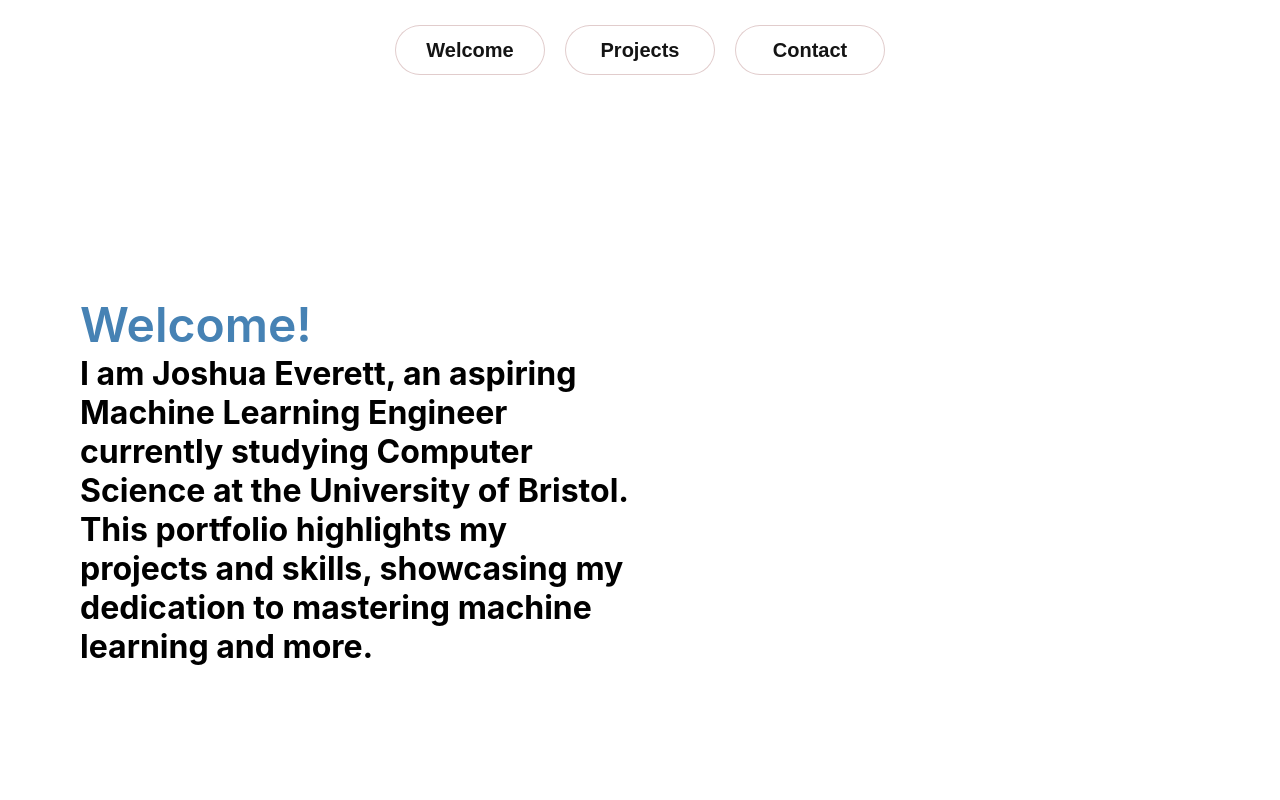
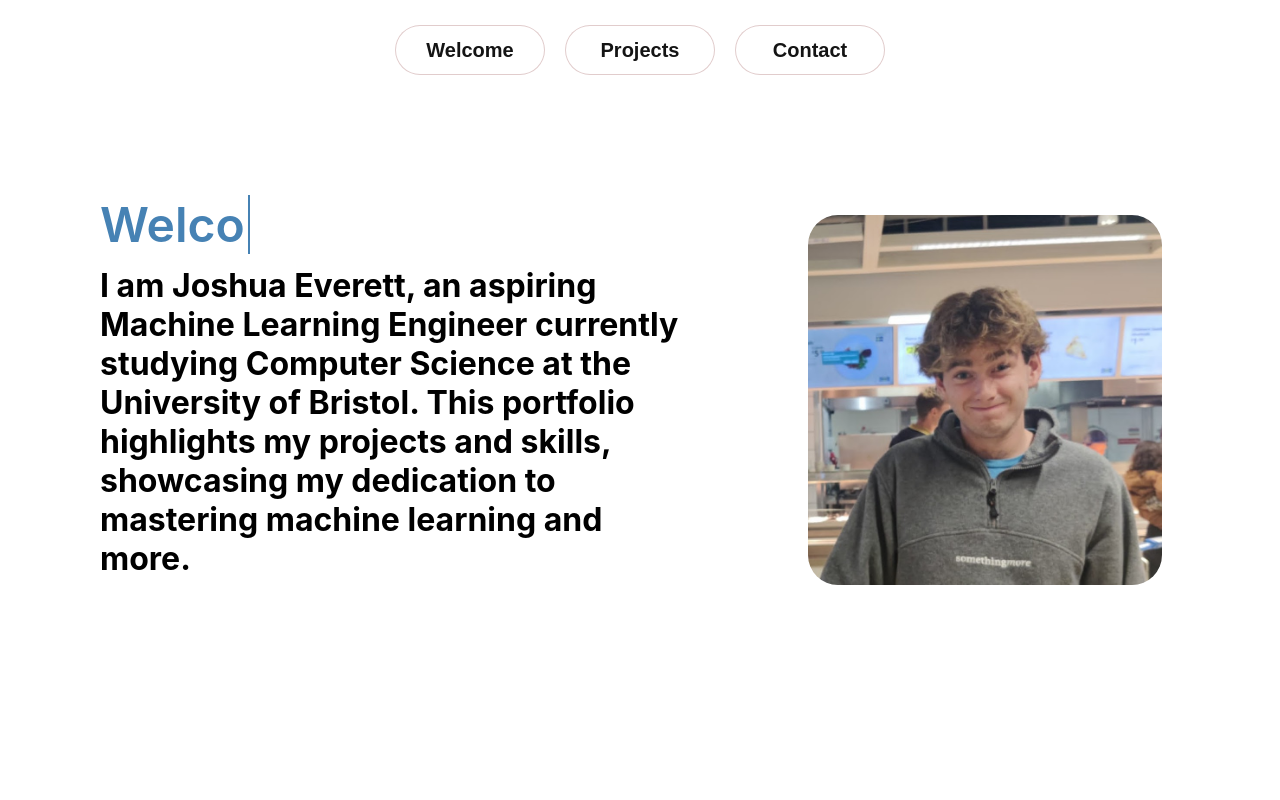
Before and after one commit to everettmakes/portfolio, a React (Create React App) app in the folder portfolio-app/: page / in a window 1280 px wide. Shown: the top 800 px of the page. Built offline with nearby package versions, Linux system fonts and the light colour scheme.

Commit message:
fancy welcome

```diff
--- a/portfolio-app/src/App.css
+++ b/portfolio-app/src/App.css
@@ -42,18 +42,16 @@ section {
 }
 
 #welcomeSection {
-  padding: 80px;
   text-align: left;
+  padding-left: 100px;
 }
 
 #projectsSection {
   background-color: #f0f0f0; /* Optional: Different background for visibility */
-  padding: 80px;
 }
 
 #contactSection {
   background-color: #e0e0e0; /* Optional: Different background for visibility */
-  padding: 80px;
 }
 
 /* Floating button styling */
@@ -120,3 +118,45 @@ section {
   text-align: left;
   padding: 80px;
 }
+
+#welcomeImage {
+  display: flex;
+  float: right;
+  justify-content: center; /* Center the image */
+  align-items: center; /* Vertically center the image */
+  width: 50%; /* Adjust as needed */
+}
+
+#welcomeImage img {
+  max-width: 60%; /* Ensure the image is responsive */
+  height: auto; /* Maintain aspect ratio */
+  padding: 20px;
+  border-radius: 50px;
+}
+
+@keyframes typing {
+  from {
+      width: 0;
+  }
+  to {
+      width: 25%;
+  }
+}
+
+@keyframes blink {
+  0%, 100% { border-color: transparent; }
+  50% { border-color: black; }
+}
+
+.typing {
+  display: inline-block;
+  overflow: hidden; /* Ensures the text is hidden until it appears */
+  white-space: nowrap; /* Prevents text wrapping */
+  border-right: 2px solid; /* Simulates a cursor */
+  animation: typing 3s steps(15, end) forwards; /* Use forwards to keep the text visible */
+}
+
+.cursor {
+  display: inline-block;
+  animation: blink 0.75s step-end infinite; /* Blinking effect for the cursor */
+}
--- a/portfolio-app/src/home_page.jsx
+++ b/portfolio-app/src/home_page.jsx
@@ -1,37 +1,36 @@
-import React from "react";
+import React, { useEffect, useState } from "react";
 import ProjectsGrid from "./projects_grid";
 import "./App.css";
+import profileImg from './profile.jpg';
 
-const Navbar = () => {
-    const scrollToSection = (id) => {
-        document.getElementById(id).scrollIntoView({
-            behavior: 'smooth',
-            block: 'start',
-        });
-    };
+const Welcome = () => {
+    const [showText, setShowText] = useState(false);
+
+    useEffect(() => {
+        const timer = setTimeout(() => {
+            setShowText(true);
+        }, 250); // Adjust delay as needed
+        return () => clearTimeout(timer);
+    }, []);
 
     return (
-        <nav>
-            <ul>
-                <li onClick={() => scrollToSection("welcomeSection")}>Welcome</li>
-                <li onClick={() => scrollToSection("projectsSection")}>Projects</li>
-                <li onClick={() => scrollToSection("contactSection")}>Contact</li>
-            </ul>
-        </nav>
-    );
-};
-
-const Welcome = () => {
-    return (
         <div id="welcome">
-        <div id="welcomeText">
-        <div id="keyWord">Welcome!</div>
-        <b>I am Joshua Everett, an aspiring Machine Learning Engineer currently studying Computer Science at the University of Bristol.
-        This portfolio highlights my projects and skills,
-        showcasing my dedication to mastering machine learning and more.</b>
-        </div>
-        <div id="welcomeImage">
-        </div>
+            <div id="welcomeText">
+                <div id="keyWord">
+                    {showText ? (
+                        <span className="typing">Welcome!</span>
+                    ) : (
+                        "Welcome!"
+                    )}
+                </div>
+                <b>
+                    I am Joshua Everett, an aspiring Machine Learning Engineer currently studying Computer Science at the University of Bristol.
+                    This portfolio highlights my projects and skills, showcasing my dedication to mastering machine learning and more.
+                </b>
+            </div>
+            <div id="welcomeImage">
+                <img src={profileImg} alt="Joshua Everett" />
+            </div>
         </div>
     );
 };
--- a/portfolio-app/src/projects.css
+++ b/portfolio-app/src/projects.css
@@ -19,8 +19,8 @@
   cursor: pointer;
   color: #141414;
   margin: 5px;
-  height: 300px;
-  width: 300px;
+  height: 250px;
+  width: 250px;
   opacity: 1;
   transition: transform 0.3s ease, background-color 0.3s ease;
   display: flex;
--- a/portfolio-app/src/projects_grid.jsx
+++ b/portfolio-app/src/projects_grid.jsx
@@ -6,25 +6,25 @@ const projectData = [
     id: 1,
     title: "Scotland Yard",
     description: "I completed this coursework in Java",
-    url: "https://github.com/joshever/SY",
+    url: "https://github.com/everettmakes/ScotlandYard/blob/main/report.pdf",
   },
   {
     id: 2,
     title: "Marine Conservation App",
     description: "My team came top in the year for our project",
-    url: "https://example.com/marine-conservation", // Public link
+    url: "https://marineconservationapp.com/",
   },
   {
     id: 3,
     title: "Game of Life",
     description: "I completed this coursework in C",
-    url: "private", // Simulating private link
+    url: "https://github.com/everettmakes/GameOfLife/blob/main/report%20.pdf",
   },
   {
     id: 4,
     title: "Kaggle",
     description: "Here you can see my data science activities on Kaggle",
-    url: "https://kaggle.com", // Public link
+    url: "https://www.kaggle.com/jevrett",
   },
 ];
 
```
Also changed, not shown: portfolio-app/src/profile.jpg (added).
